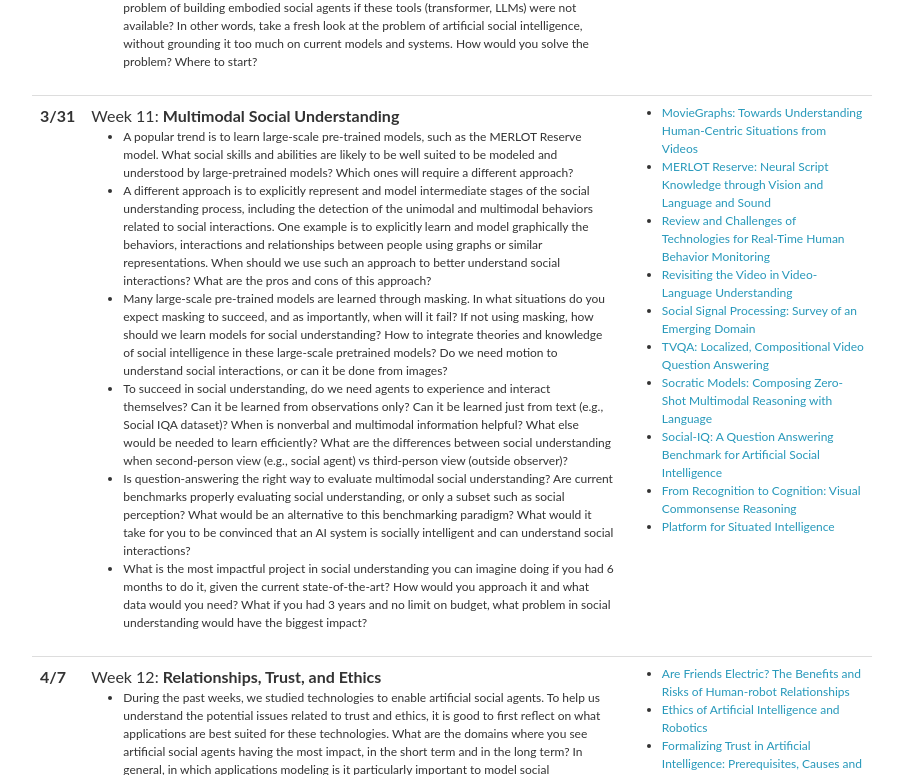
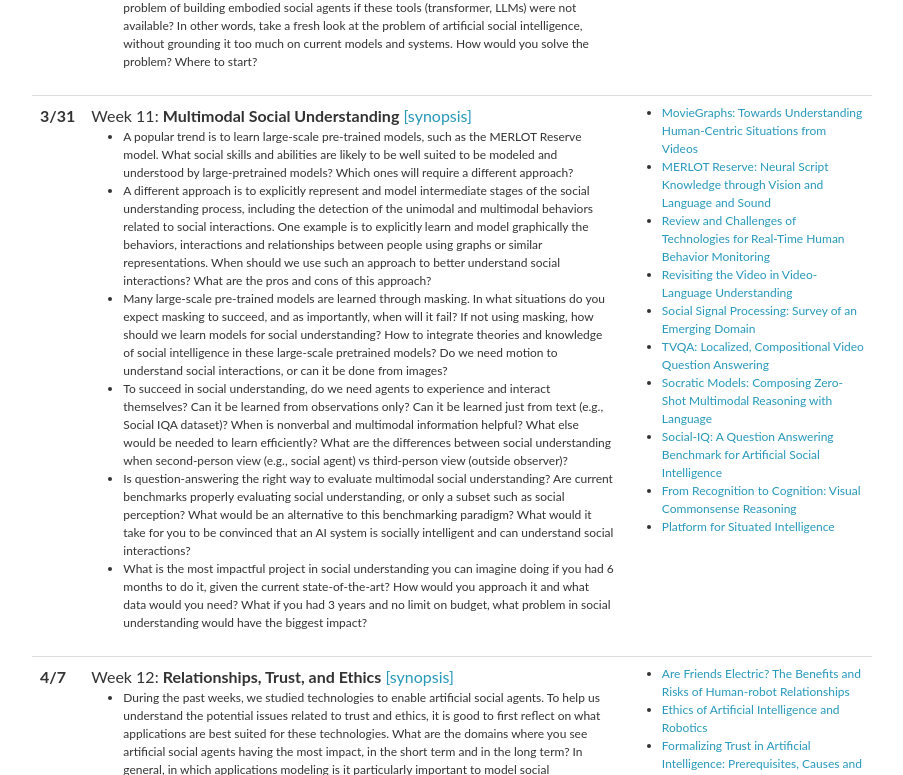
Before and after one commit to CMU-MultiComp-Lab/asi-course, a Jekyll site: the page built from spring2023/_pages/schedule.md, in a window 1280 px wide and 1400 px high, scrolled down 3832 px. Shown: the part 154-929 px from the top of the window, without its empty margins (188-1091 px from the left). Built offline with Jekyll 4.4.1, drawn with Linux system fonts in a browser that asks for light colours; nearby versions of some CDN libraries; comment, search, counter and statistics services are not loaded.

Commit message:
Update lectures_2023.yml

```diff
--- a/_data/lectures_2023.yml
+++ b/_data/lectures_2023.yml
@@ -168,7 +168,7 @@
 
 - date: 3/31
   title: >
-    Week 11: <strong>Multimodal Social Understanding</strong>
+    Week 11: <strong>Multimodal Social Understanding</strong>  <a href="11866_week11.pdf">[synopsis]</a>
   topics:
     - A popular trend is to learn large-scale pre-trained models, such as the MERLOT Reserve model. What social skills and abilities are likely to be well suited to be modeled and understood by large-pretrained models? Which ones will require a different approach?
     - A different approach is to explicitly represent and model intermediate stages of the social understanding process, including the detection of the unimodal and multimodal behaviors related to social interactions. One example is to explicitly learn and model graphically the behaviors, interactions and relationships between people using graphs or similar representations. When should we use such an approach to better understand social interactions? What are the pros and cons of this approach?
@@ -190,7 +190,7 @@
 
 - date: 4/7
   title: >
-    Week 12: <strong>Relationships, Trust, and Ethics</strong>
+    Week 12: <strong>Relationships, Trust, and Ethics</strong>  <a href="11866_week12.pdf">[synopsis]</a>
   topics:
     - During the past weeks, we studied technologies to enable artificial social agents. To help us understand the potential issues related to trust and ethics, it is good to first reflect on what applications are best suited for these technologies. What are the domains where you see artificial social agents having the most impact, in the short term and in the long term? In general, in which applications modeling is it particularly important to model social intelligence?
     - As socially-intelligent technologies are being deployed in houses and also in companies, people will start iterating with them multiple times, potentially over a long period of time, and maybe even creating relationships. What would be all the dimensions to consider when thinking of human-agent relationships? Should we replicate human-human interactions and relationships? How to define this relationship? A taxonomy of human-agent relationships?
```
